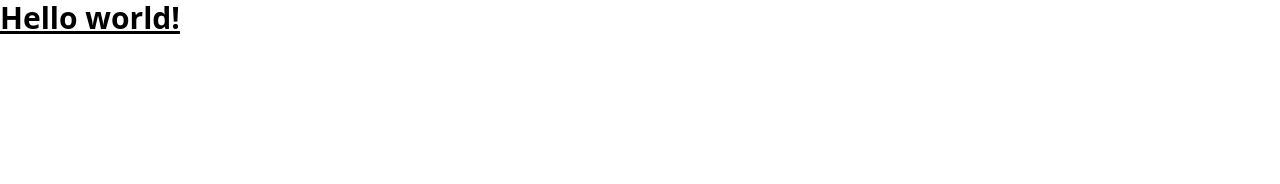
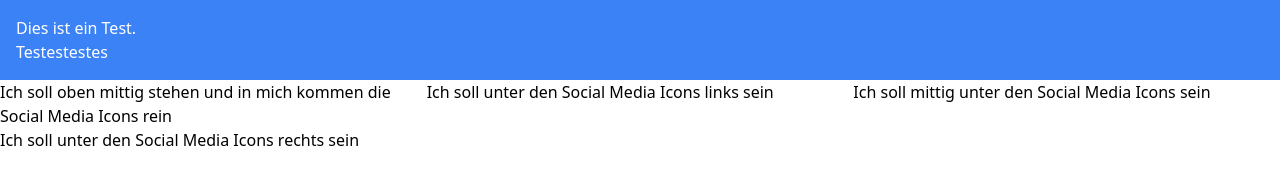
Before and after one commit to MadameAlbtraum/WebProgrammierung, a website: page src/index.html in a window 1280 px wide. Drawn offline with nearby package versions, Linux system fonts and the light colour scheme; files that its build step writes are made by us from their sources; files whose address does not match are found by name.

Commit message:
anpassung config

```diff
--- a/src/index.html
+++ b/src/index.html
@@ -2,16 +2,54 @@
 <html>
 
 <head>
+
     <meta charset="UTF-8">
     <meta name="viewport" content="width=device-width, initial-scale=1.0">
-    <link href="/dist/output.css" rel="stylesheet">
-    <!--"npx tailwindcss -i ./src/input.css -o ./dist/output.css --watch" -->
+    <!--<link rel="stylesheet" href="/dist/output.css">-->
+    <link rel="stylesheet"
+        href="file:///c:/Users/albtr/OneDrive/Studium/3. Semester/Web/Portfolioaufgaben/webseite/dist/output.css">
+
+
+    <title>Katis Kramkiste</title>
+    <!--"npx tailwindcss -i ./src/input.css -o ./dist/output.css --watch" <link href="/dist/output.css" rel="stylesheet">-->
 </head>
 
 <body>
-    <h1 class="text-3xl font-bold underline">
-        Hello world!
-    </h1>
+    <!-- Header-->
+    <header>
+        <div class="bg-blue-500 text-white p-4">
+            Dies ist ein Test.
+            <h2 class="MeineKlasse">Testestestes</h2>
+        </div>
+
+    </header>
+    <!--/Header-->
+
+    <!--Content-->
+
+    <!--/Content-->
+
+    <!--Footer-->
+    <footer>
+        <div class="grid grid-cols-3 grid-rows-2">
+            <div class="">
+                <h2 class="MeineKlasse">Ich soll oben mittig stehen und in mich kommen die Social Media Icons rein</h2>
+            </div>
+
+            <div class="">
+                <h2>Ich soll unter den Social Media Icons links sein</h2>
+            </div>
+
+            <div class="">
+                <h2>Ich soll mittig unter den Social Media Icons sein</h2>
+            </div>
+
+            <div class="">
+                <h2>Ich soll unter den Social Media Icons rechts sein</h2>
+            </div>
+        </div>
+    </footer>
+    <!--/Footer-->
 </body>
 
 </html>
--- a/src/input.css
+++ b/src/input.css
@@ -2,4 +2,7 @@
 @tailwind components;
 @tailwind utilities;
 
-.meineKlasse {}
+.meineKlasse h2 {
+    color: blueviolet;
+    font-size: 100px;
+}
--- a/tailwind.config.js
+++ b/tailwind.config.js
@@ -1,6 +1,6 @@
 /** @type {import('tailwindcss').Config} */
 module.exports = {
-  content: ["./src/**/*.{html,js}"],
+  content: ["./src/**/*.{html,js,css}"],
   theme: {
     extend: {},
   },
```
Also changed, not shown: dist/output.css (added).
